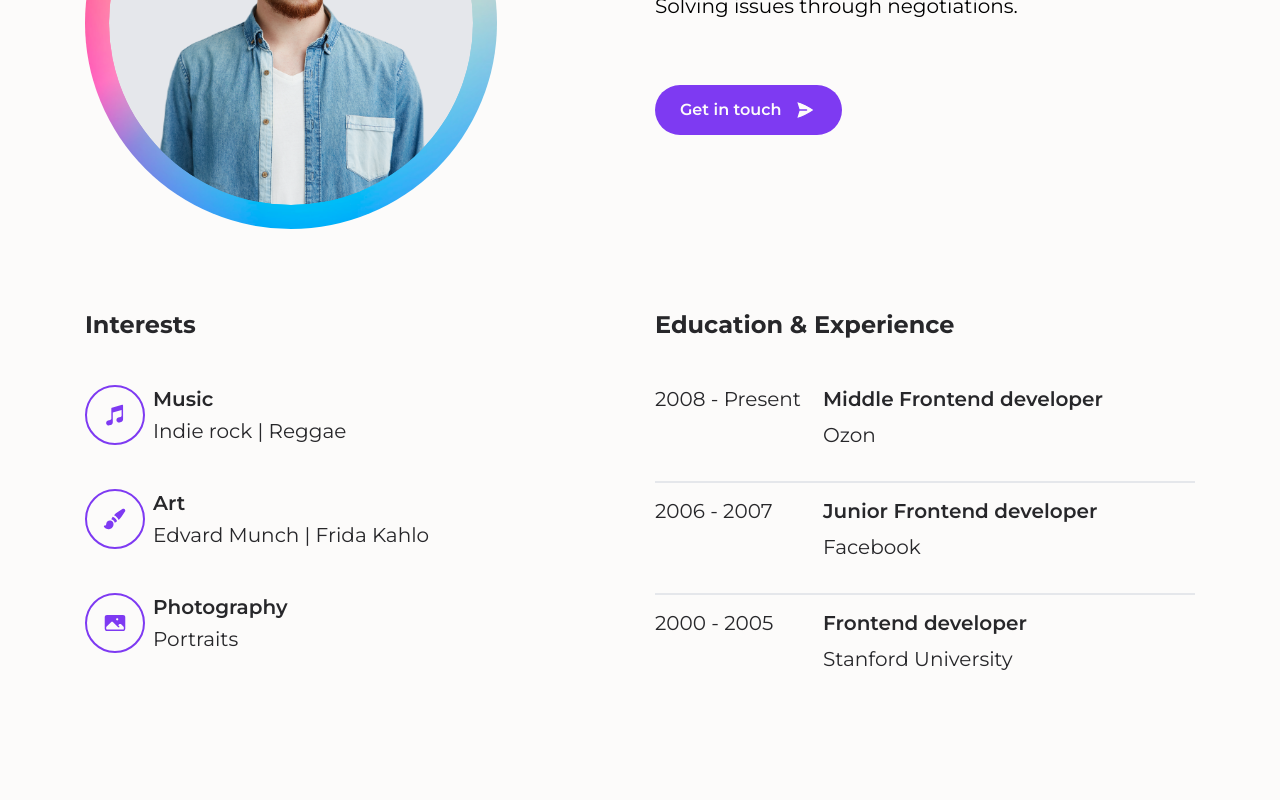
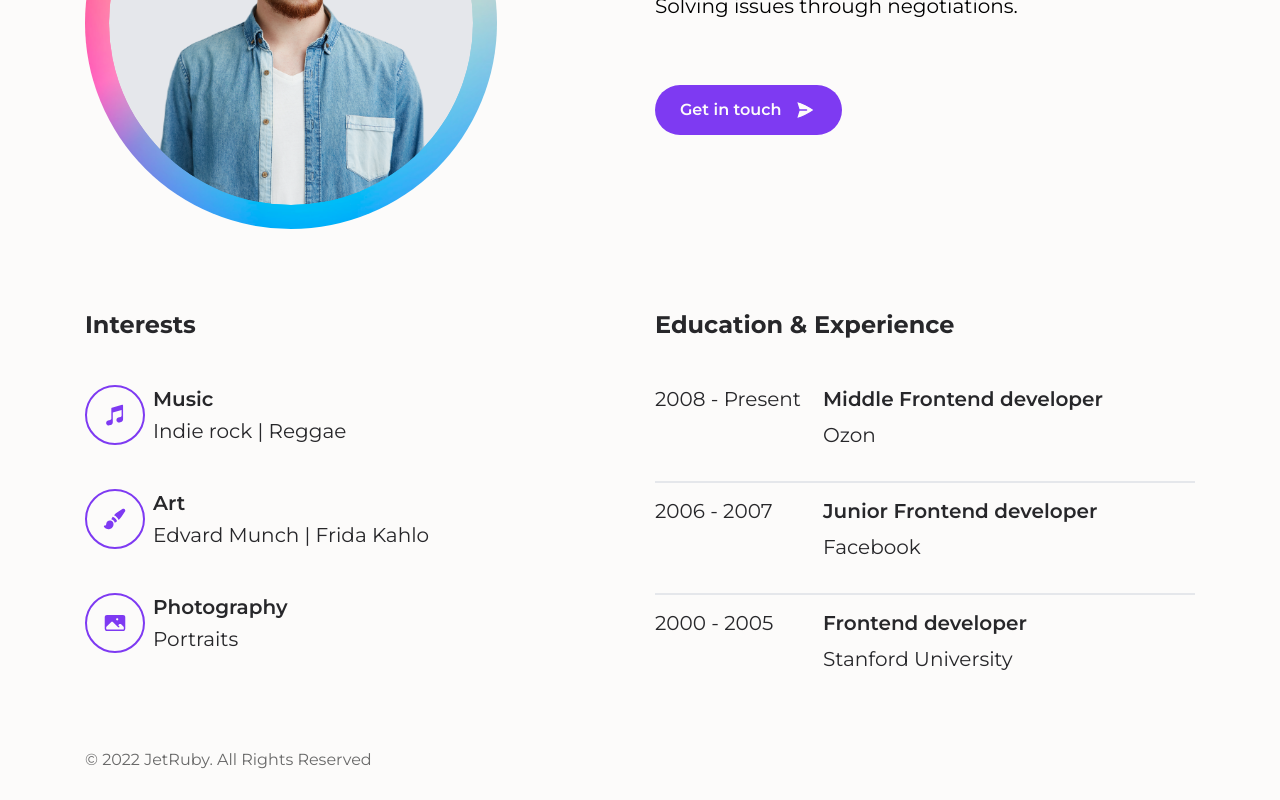
Before and after one commit to ainesskk/firstProject, a React (Vite) app: page / in a window 1280 px wide. Shown: the part 1190-1990 px from the top of the page. Before the commit the page ends 1909 px from the top, so only its background shows below. Built offline with nearby package versions, Linux system fonts and the light colour scheme.

Commit message:
add footer

```diff
--- a/src/App.jsx
+++ b/src/App.jsx
@@ -3,6 +3,7 @@ import Navbar from "./components/Navbar.jsx";
 import Greeting from "./components/Greeting.jsx";
 import AboutMe from "./components/AboutMe.jsx";
 import Information from "./components/Information.jsx";
+import Footer from "./components/Footer.jsx";
 
 function App() {
 
@@ -13,6 +14,7 @@ function App() {
             <Greeting />
             <AboutMe />
             <Information />
+            <Footer />
         </div>
 
     </>
--- a/src/components/Education.jsx
+++ b/src/components/Education.jsx
@@ -8,29 +8,29 @@ export default function Education(){
                 <div className={styles.educationItems}>
                     <div className={styles.educationItem}>
                         <div className={styles.dates}>
-                            <p className="body-text2">2008 - Present</p>
+                            <p className="body-text">2008 - Present</p>
                         </div>
                         <div className={styles.itemInfo}>
                             <p className="subtitle2">Middle Frontend developer</p>
-                            <p className="body-text2 pt-2 pb-3 md:pb-8">Ozon</p>
+                            <p className="body-text pt-2 pb-3 md:pb-8">Ozon</p>
                         </div>
                     </div>
                     <div className={styles.educationItem}>
                         <div className={styles.dates}>
-                            <p className="body-text2">2006 - 2007</p>
+                            <p className="body-text">2006 - 2007</p>
                         </div>
                         <div className={styles.itemInfo}>
                             <p className="subtitle2">Junior Frontend developer</p>
-                            <p className="body-text2 pt-2 pb-3 md:pb-8">Facebook</p>
+                            <p className="body-text pt-2 pb-3 md:pb-8">Facebook</p>
                         </div>
                     </div>
                     <div className={styles.educationItem}>
                         <div className={styles.dates}>
-                            <p className="body-text2">2000 - 2005</p>
+                            <p className="body-text">2000 - 2005</p>
                         </div>
                         <div className={styles.itemInfo}>
                             <p className="subtitle2">Frontend developer</p>
-                            <p className="body-text2 pt-2 pb-3 md:pb-8 ">Stanford University</p>
+                            <p className="body-text pt-2 pb-3 md:pb-8 ">Stanford University</p>
                         </div>
                     </div>
                 </div>
--- /dev/null
+++ b/src/components/Footer.jsx
@@ -0,0 +1,11 @@
+import "../styles/Footer.css"
+
+export default function Footer() {
+    return (
+        <>
+            <footer>
+                <p className="body-text2 footer-text">© 2022 JetRuby. All Rights Reserved</p>
+            </footer>
+        </>
+    );
+}
--- a/src/components/Information.jsx
+++ b/src/components/Information.jsx
@@ -4,7 +4,7 @@ import Education from "./Education.jsx";
 export default function Information() {
     return (
         <>
-            <div className="grid grid-cols-2 gap-[30px] xl:grid-cols-12 xl:gap-[30px]">
+            <div className="grid grid-cols-2 gap-x-[30px] xl:grid-cols-12 xl:gap-x-[30px]">
                 <Interests />
                 <Education />
             </div>
--- /dev/null
+++ b/src/styles/Footer.css
@@ -0,0 +1,12 @@
+@import "globals.css";
+@tailwind base;
+@tailwind components;
+@tailwind utilities;
+
+footer {
+    @apply flex items-center h-16 md:h-[81px];
+}
+
+.footer-text {
+    @apply text-greyDark;
+}
--- a/src/styles/globals.css
+++ b/src/styles/globals.css
@@ -100,7 +100,7 @@ h2 {
     }
 
     .body-text2 {
-        @apply font-normal text-xl !important;
+        @apply font-normal text-base !important;
     }
 
     .btn-text {
```
